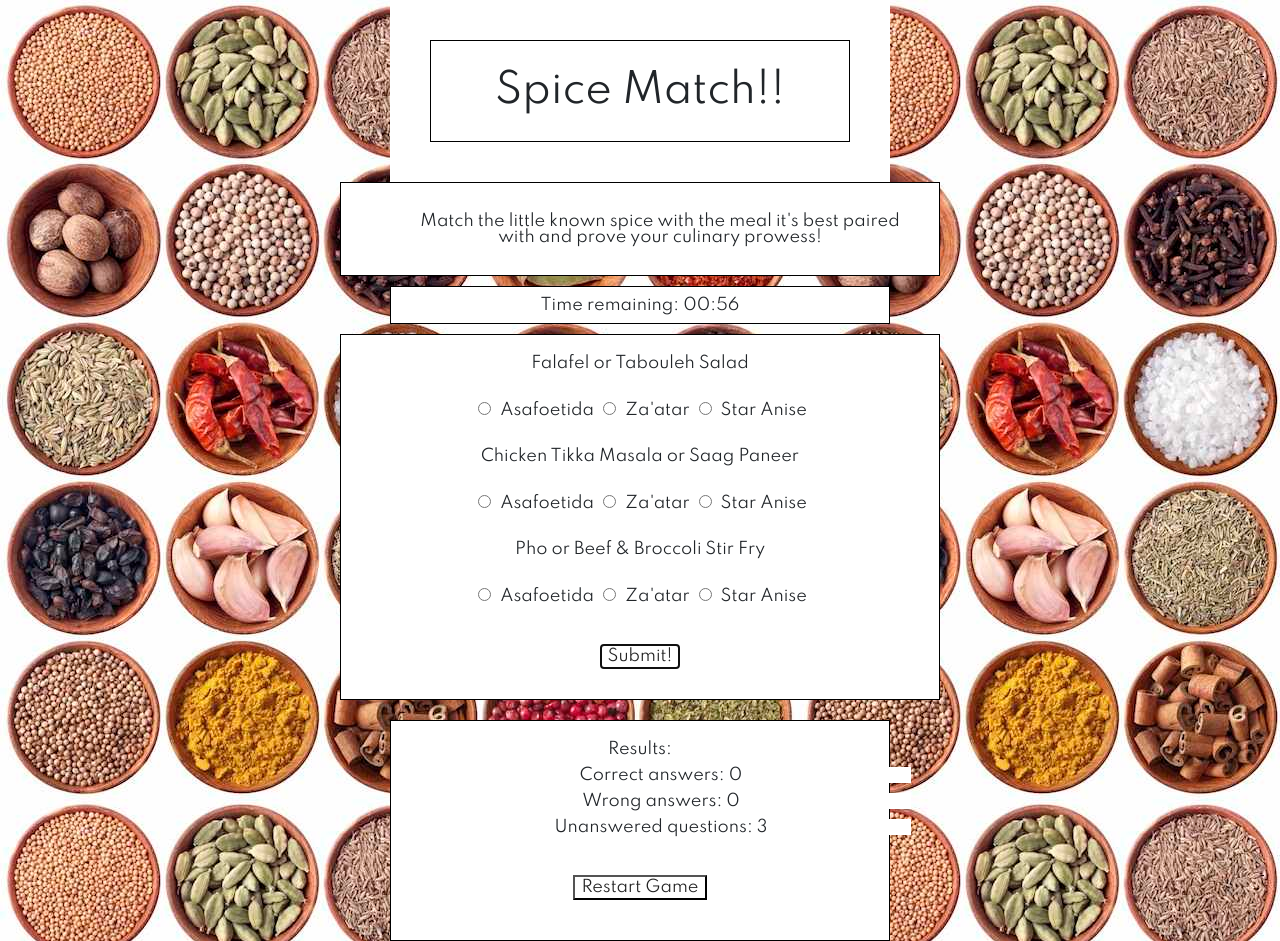
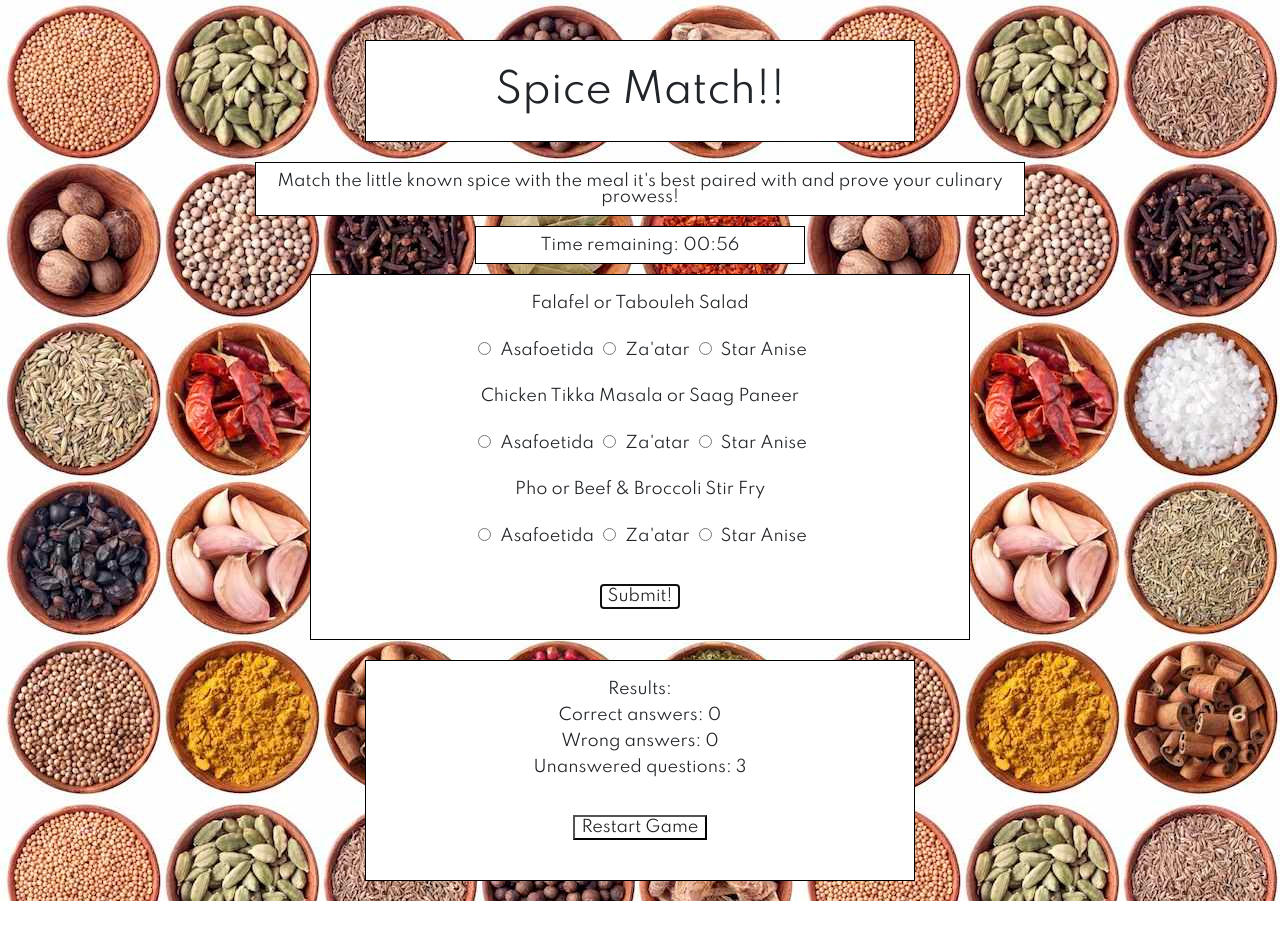
Before and after one commit to lindseypaluso/TriviaGame, a plain HTML site: page index.html in a window 1280 px wide. Both pictures are taken after a click on the button "Submit!". After the commit the page ends 901 px from the top, so only its background shows below. Drawn offline with nearby package versions, Linux system fonts and the light colour scheme.

Commit message:
fixed 3rd question error

```diff
--- a/assets/css/style.css
+++ b/assets/css/style.css
@@ -6,17 +6,15 @@ html, body {
 
   }
 
-  h1 {
+h1 {
+    width: 50%;
     border: 1px solid black;
-    margin: 20px;
+    margin: 20px auto;
     padding: 30px;
     font-size: 40px;
+    background-color: white;
 }
 .container {
-    background-color: white;
-    margin: auto;
-    width: 500px;
-    height: 100%;
     text-align: center;
     padding: 20px;
 }
@@ -24,22 +22,25 @@ html, body {
 
 
 .timer {
-    margin: auto;
-    width: 500px;
+    margin: 10px auto;
+    width: 30%;
     background-color: white;
-    margin: 10px;
     border: 1px solid black;
     padding: 10px;
 }
 
 .instructions {
-    width: 600px;
+    margin-right: auto;
+    margin-left: auto;
+    width: 70%;
     background-color: white;
     border: 1px solid black;
 }
 
 .question-box {
-    width: 600px;
+    margin-right: auto;
+    margin-left: auto;
+    width: 60%;
     background-color: white;
     border: 1px solid black;
     padding: 10px;
@@ -47,13 +48,14 @@ html, body {
 }
 
 p {
-    width: 500px;
     background-color: white;
     margin-top: 10px;
     margin-bottom: 10px;
 }
 
 form {
+    margin-right: auto;
+    margin-left: auto;
     background-color: white;
     margin: 5px;
     margin-bottom: 30px;
@@ -70,10 +72,12 @@ button {
 }
 
 #results {
-    width: 500px;
+    width: 50%;
     background-color: white;
     border: 1px solid black;
     margin-top: 20px;
+    margin-right: auto;
+    margin-left: auto;
     padding: 20px;
 }
 
--- a/assets/javascript/app.js
+++ b/assets/javascript/app.js
@@ -1,8 +1,7 @@
 // Set a var for the Interval
 var timerInterval;
 
-// When the page loads, start a countdown timer of 1 minute and display it on the html
-// Function to start the timer counting backwards, decreasing by 1 every second
+
 function startTimer(duration, display) {
     var timer = duration, minutes, seconds;
     timerInterval = setInterval(function () {
@@ -15,12 +14,12 @@ function startTimer(duration, display) {
         display.text(minutes + ":" + seconds);
 
         if (--timer < 0) {
-            getTheScore();
+            getScore();
         }
     }, 1000);
 }
 
-// Create a var to have the timer run for two minutes
+// Create a var to have the timer run for one minute
 var oneMinute;
 
 // When page loads, start a countdown timer of 1 minute
@@ -41,11 +40,7 @@ var wrongAnswersText = $("#wronganswers-text");
 var unansweredText = $("#unanswered-text");
 
 // Function to get the score
-function getTheScore() {
-    // Vars to hold the score
-    correct = 0;
-    wrong = 0;
-    unanswered = 0;
+function getScore() {
     // Stop the timer
     clearInterval(timerInterval);
     // Object referencing the question names on the html
@@ -57,6 +52,7 @@ function getTheScore() {
     // For loop grabbing the question names and determining the correct answer for each question and adding the scores together
     for (name of questionNames) {
         var answer = $('input[name="' + name + '"]:checked').val();
+        console.log(answer);
         if (answer === "Right") {
             correct++;
         } else if (answer === "Wrong") {
@@ -71,9 +67,9 @@ function getTheScore() {
     unansweredText.text("Unanswered questions: " + unanswered);
 }
 
-// When you hit the submit button, the getTheScore function is called
+// When you hit the submit button, the getScore function is called
 $("#submit-button").click(function() {
-    getTheScore();
+    getScore();
 });
 
 // Create a function to restart the game
--- a/index.html
+++ b/index.html
@@ -1,5 +1,6 @@
 <!DOCTYPE html>
 <html lang="en">
+
 <head>
     <meta charset="UTF-8">
     <meta name="viewport" content="width=device-width, initial-scale=1.0">
@@ -10,27 +11,25 @@
     <link rel="stylesheet" href="assets/css/style.css">
     <title>Spice Match Game</title>
 </head>
+
 <body>
-    <center>
-
+    <div class="container">
         <div class="page-header">
-        <div class="container">
             <h1 class="title">
                 Spice Match!!
             </h1>
-
         </div>
 
         <div class="instructions">
-            <div class="container">
             <p>Match the little known spice with the meal it's best paired with and prove your culinary prowess! </p>
-            </div>
         </div>
 
         <div class="timer">Time remaining: <span id="time">01:00</span></div>
 
         <div class="question-box">
-            <p><h6>Falafel or Tabouleh Salad</h6></p><br>
+            <p>
+                <h6>Falafel or Tabouleh Salad</h6>
+            </p><br>
             <form>
                 <input type="radio" name="first-question" value="Wrong"> Asafoetida
                 <input type="radio" name="first-question" value="Right"> Za'atar
@@ -46,9 +45,9 @@
 
             <p>Pho or Beef & Broccoli Stir Fry</p><br>
             <form>
-            <input type="radio" name="second-question" value="Wrong"> Asafoetida
-            <input type="radio" name="second-question" value="Wrong"> Za'atar
-            <input type="radio" name="second-question" value="Right"> Star Anise
+                <input type="radio" name="third-question" value="Wrong"> Asafoetida
+                <input type="radio" name="third-question" value="Wrong"> Za'atar
+                <input type="radio" name="third-question" value="Right"> Star Anise
             </form>
 
 
@@ -62,17 +61,12 @@
             <button id="restart-button">Restart Game</button>
         </div>
     </div>
-</div>
 
-</center>
-<script
-  src="https://code.jquery.com/jquery-3.4.1.min.js" integrity="sha256-CSXorXvZcTkaix6Yvo6HppcZGetbYMGWSFlBw8HfCJo=" crossorigin="anonymous"></script>
+    <script src="https://code.jquery.com/jquery-3.4.1.min.js"
+        integrity="sha256-CSXorXvZcTkaix6Yvo6HppcZGetbYMGWSFlBw8HfCJo=" crossorigin="anonymous"></script>
 
     <script src="assets/javascript/app.js"></script>
-        </div>
-
-
-    </div>
 
 </body>
+
 </html>
```
Lines whose indentation alone changed are shown as unchanged.
